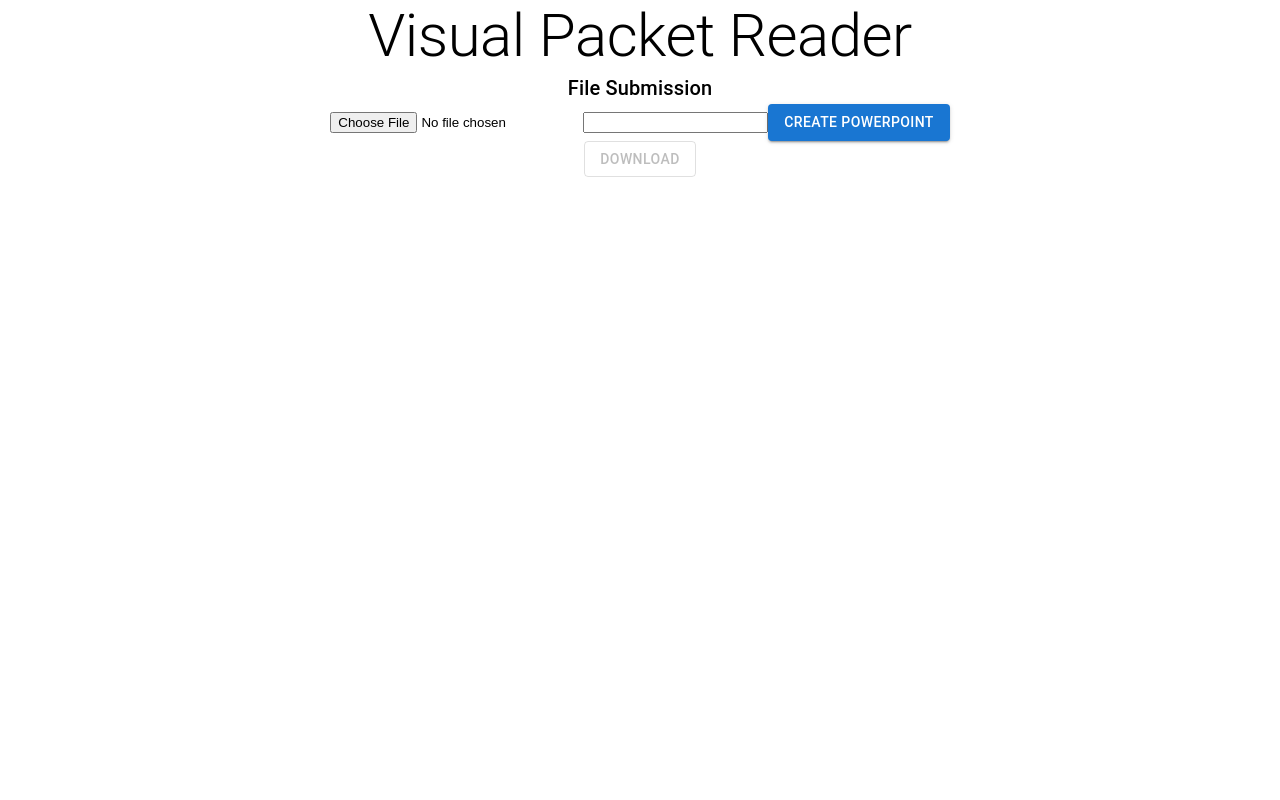
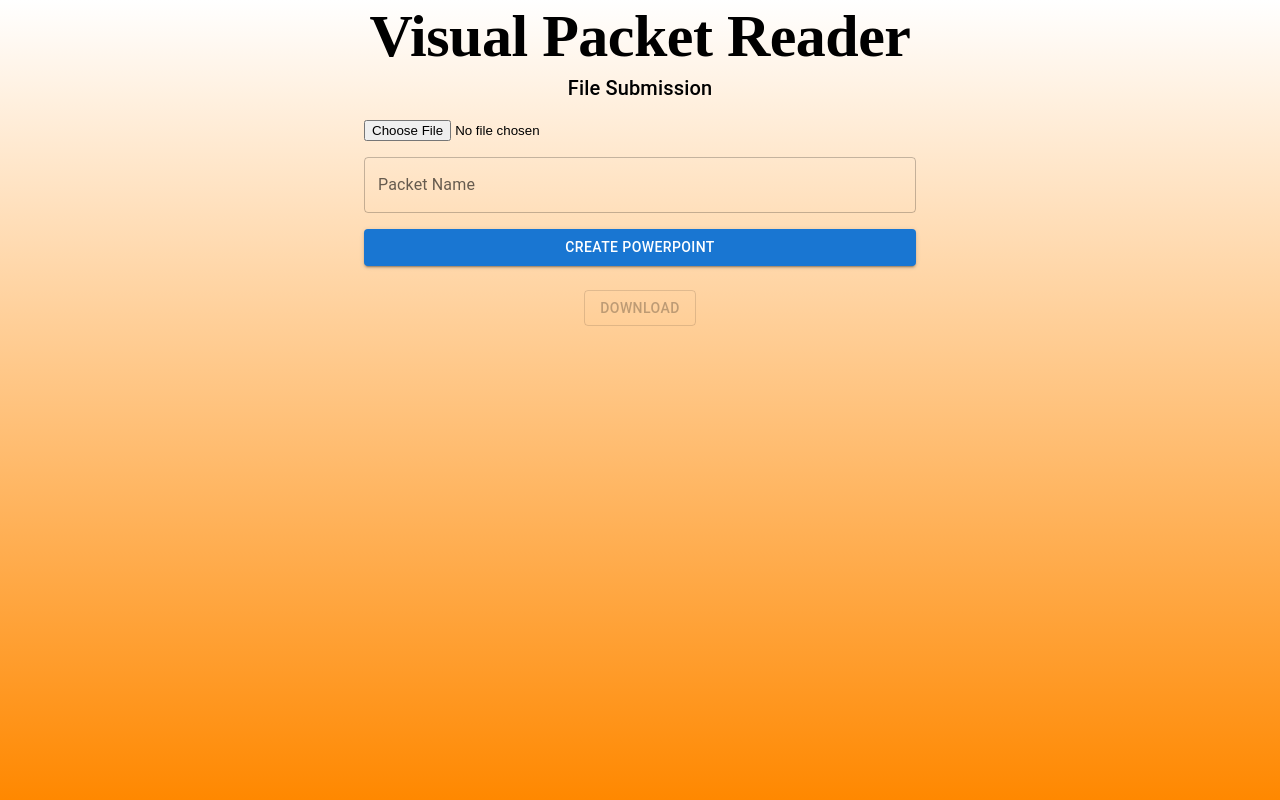
Before and after one commit to LordGuacaba/vpr-frontend, a React (Create React App) app: page / in a window 1280 px wide. Built offline with nearby package versions, Linux system fonts and the light colour scheme.

Commit message:
UI updates

```diff
--- a/src/App.css
+++ b/src/App.css
@@ -1,5 +1,7 @@
 .App {
   text-align: center;
+  background-image: linear-gradient(white, rgb(255, 136, 0));
+  height: 100vh;
 }
 
 .App-logo {
--- a/src/App.js
+++ b/src/App.js
@@ -1,16 +1,16 @@
 import './App.css';
-import { useState } from 'react';
+import { useRef, useState } from 'react';
 import axios from "axios";
-import { Button, Typography } from '@mui/material';
+import { Button, Container, Stack, TextField, Typography } from '@mui/material';
 import LoadingButton from '@mui/lab/LoadingButton'
 
 function App() {
 
   const [outputName, setOutputName] = useState("")
   const [file, setFile] = useState()
-  const [downloadLink, setDownloadLink] = useState("")
   const [loading, setLoading] = useState(false)
   const [downloadReady, setDownloadReady] = useState(false)
+  const downloadLink = useRef("")
   const baseUrl = "http://localhost:8000";
 
   const handleAddFile = e => {
@@ -23,13 +23,13 @@ function App() {
 
   const handleDownload = () => {
     const link = document.createElement('a')
-    link.href = downloadLink
+    link.href = downloadLink.current
     link.setAttribute('download', `${outputName || "expanded"}.pptx`)
     document.body.appendChild(link);
     link.click();
     document.body.removeChild(link);
-    URL.revokeObjectURL(downloadLink)
-    setDownloadLink("")
+    URL.revokeObjectURL(downloadLink.current)
+    downloadLink.current = ""
     setDownloadReady(false)
   }
 
@@ -40,7 +40,7 @@ function App() {
     axios.get(`${baseUrl}/presentation/${filename}`, {responseType: 'blob'})
     .then(response => {
       if (response.status === 200) {
-        setDownloadLink(URL.createObjectURL(response.data))
+        downloadLink.current = URL.createObjectURL(response.data)
         setLoading(false)
         setDownloadReady(true)
         axios.delete(`${baseUrl}/presentation/${outputName || "expanded"}`)
@@ -70,14 +70,18 @@ function App() {
 
   return (
     <div className="App">
-      <Typography variant={'h2'}>Visual Packet Reader</Typography>
-      <form onSubmit={handleFileSubmission}>
-        <Typography variant='h6'>File Submission</Typography>
-        <input type="file" onChange={handleAddFile} />
-        <input type="text" onChange={handleNameChange} />
-        <Button variant="contained" type="submit">Create Powerpoint</Button>
-      </form>
-      <LoadingButton variant="outlined" loading={loading} disabled={!downloadReady} onClick={handleDownload}>Download</LoadingButton>
+      <Typography variant={'h2'} sx={{fontFamily: 'serif', fontWeight: 'bold'}}>Visual Packet Reader</Typography>
+      <Container maxWidth={'sm'}>
+        <form onSubmit={handleFileSubmission}>
+          <Stack spacing={2} sx={{mb: 3}}>
+            <Typography variant='h6'>File Submission</Typography>
+            <input type="file" onChange={handleAddFile} />
+            <TextField label="Packet Name" onChange={handleNameChange} />
+            <Button variant="contained" type="submit" sx={{color: 'primary'}}>Create Powerpoint</Button>
+          </Stack>
+        </form>
+        </Container>
+        <LoadingButton variant="outlined" loading={loading} disabled={!downloadReady} onClick={handleDownload}>Download</LoadingButton>
     </div>
   );
 }
```
